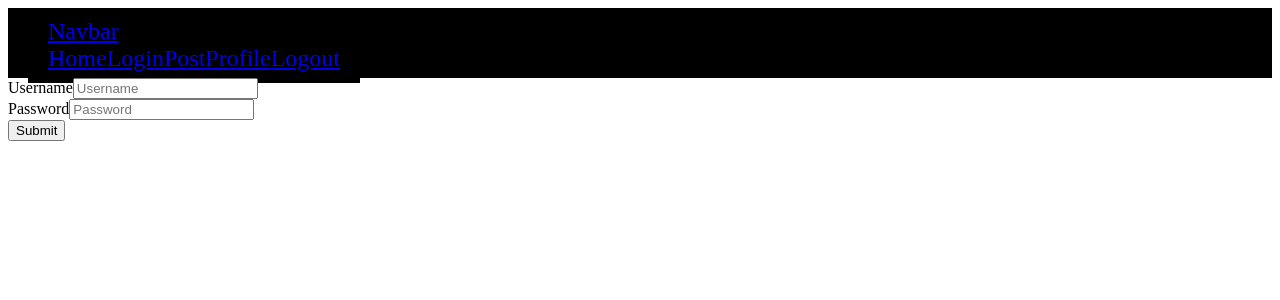
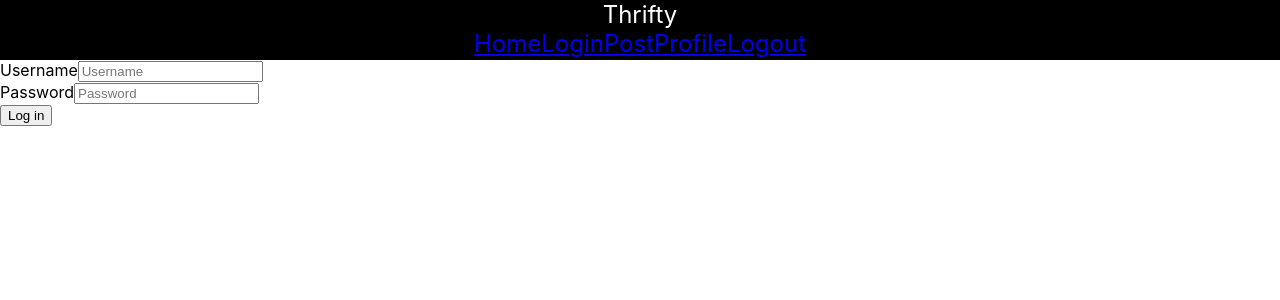
Before and after one commit to arikaagnew/thrifty_frontend, a React (Create React App) app: page /login in a window 1280 px wide. Shown: the top 300 px of the page. Built offline with nearby package versions, Linux system fonts and the light colour scheme.

Commit message:
Added post page and post form, edited router to match page

```diff
--- a/src/Components/LoginForm.js
+++ b/src/Components/LoginForm.js
@@ -14,7 +14,7 @@ function LoginForm() {
         <Form.Control type="password" placeholder="Password" />
       </Form.Group>
       <Button variant="primary" type="submit">
-        Submit
+        Log in
       </Button>
     </Form>
   );
--- a/src/Components/NavBar.css
+++ b/src/Components/NavBar.css
@@ -1,8 +1,7 @@
 .navbar {
-    padding: 5px 20px;
+    text-align: center;
     background-color: black;
     height: 60px;
-    display: flex;
     color: white;
     font-size: 24px;
 }
--- a/src/Components/NavBar.js
+++ b/src/Components/NavBar.js
@@ -8,7 +8,7 @@ function NavBar() {
     <div className="navbar">
       <Navbar bg="dark" variant="dark">
         <Container>
-          <Navbar.Brand href="#home">Navbar</Navbar.Brand>
+          <Navbar.Brand >Thrifty</Navbar.Brand>
           <Nav className="me-auto">
             <Nav.Link href="http://127.0.0.1:3000/home">Home</Nav.Link>
             <Nav.Link href="http://127.0.0.1:3000/login">Login</Nav.Link>
--- a/src/Pages/HomePage.js
+++ b/src/Pages/HomePage.js
@@ -3,5 +3,4 @@ function HomePage() {
         <h2>Hello from the homepage!</h2>
     );
 }
-
 export default HomePage;
--- a/src/Pages/Login.js
+++ b/src/Pages/Login.js
@@ -6,7 +6,7 @@ function LoginForm() {
     <Form>
       <Form.Group className="mb-3" controlId="formBasicEmail">
         <Form.Label>Username</Form.Label>
-        <Form.Control type="email" placeholder="Username" />
+        <Form.Control type="username" placeholder="Username" />
       </Form.Group>
 
       <Form.Group className="mb-3" controlId="formBasicPassword">
@@ -14,7 +14,7 @@ function LoginForm() {
         <Form.Control type="password" placeholder="Password" />
       </Form.Group>
       <Button variant="primary" type="submit">
-        Submit
+        Log in
       </Button>
     </Form>
   );
--- /dev/null
+++ b/src/Pages/Post.js
@@ -0,0 +1,28 @@
+import Button from 'react-bootstrap/Button';
+import Form from 'react-bootstrap/Form';
+
+function PostForm() {
+    return (
+        <Form>
+        <Form.Group className="mb-3" controlId="formBasicTitle">
+            <Form.Label>Title</Form.Label>
+            <Form.Control type="title" />
+        </Form.Group>
+
+        <Form.Group controlId="formFile" className="mb-3">
+            <Form.Label>Add Image</Form.Label>
+            <Form.Control type="file" />
+        </Form.Group>
+
+        <Form.Group className="mb-3" controlId="formBasicDescription">
+            <Form.Label>Description</Form.Label>
+            <Form.Control as="textarea" rows={3} />
+        </Form.Group>
+        <Button variant="primary" type="submit">
+            Post
+        </Button>
+        </Form>
+    );
+}
+
+export default PostForm;
--- a/src/Router.js
+++ b/src/Router.js
@@ -5,6 +5,7 @@ import Layout from "./Components/Layout";
 import Login from "./Pages/Login";
 import HomePage from "./Pages/HomePage";
 import UserProfile from "./Pages/UserProfile";
+import Post from "./Pages/Post";
 
 const MainLayout = () => (
   <Layout>
@@ -28,6 +29,10 @@ export const routes = [
         element: <UserProfile />,
         path: "/profile",
       },
+      {
+        element: <Post />,
+        path: "/post",
+      },
     //   {
     //     path: "/404",
     //     element: <FourOhFour />,
--- a/src/index.js
+++ b/src/index.js
@@ -1,6 +1,6 @@
 import React from 'react';
 import ReactDOM from 'react-dom/client';
-// import './index.css';
+import './index.css';
 // import App from './App';
 import reportWebVitals from './reportWebVitals';
 import { RouterProvider, createBrowserRouter } from 'react-router-dom';
```
Also changed, not shown: src/Components/PostForm.js (+26 -0 lines), src/Pages/UserProfile.js (line endings or trailing spaces).
